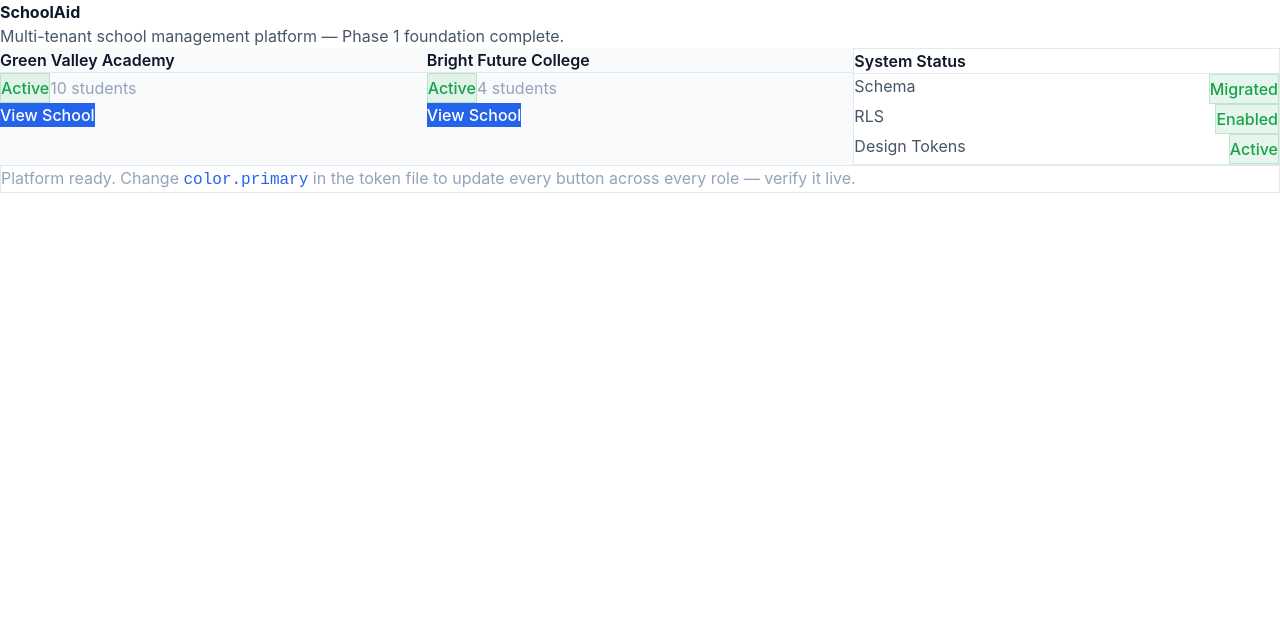
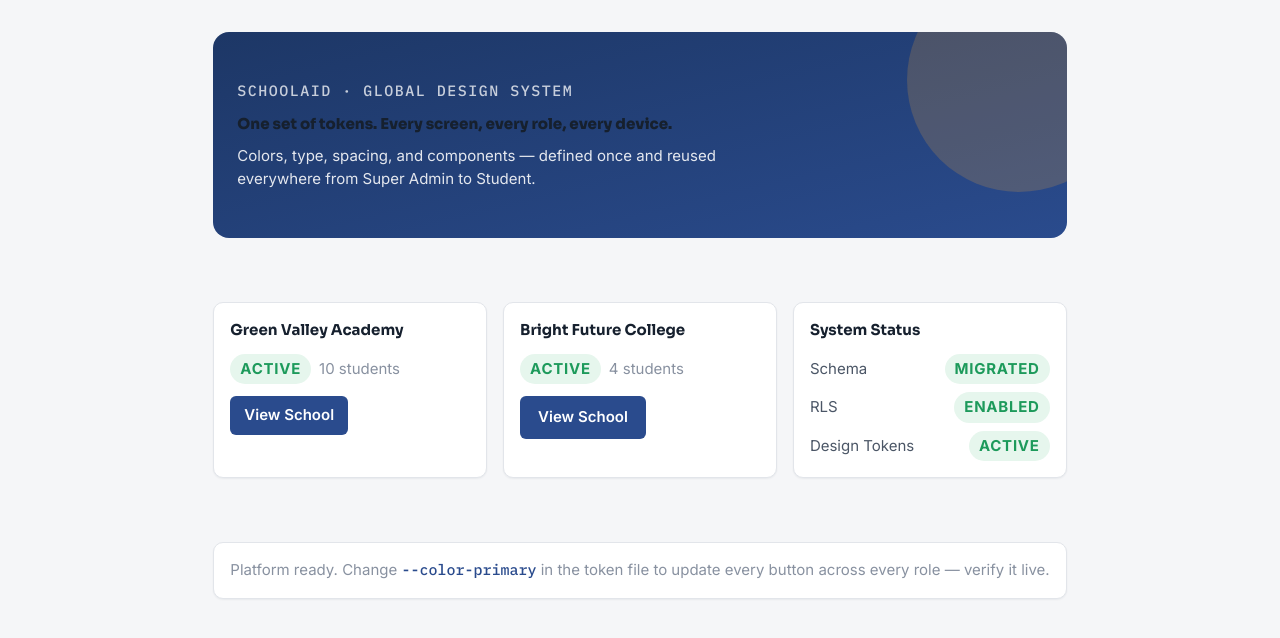
Before and after one commit to digitalgalaxy200-VibeC/Schoolaid, a Next.js app: page / in a window 1280 px wide. Shown: the top 638 px of the page. Built offline with nearby package versions, Linux system fonts and the light colour scheme.

Commit message:
Integrate full design system: new color palette, typography, spacing, and updated components

```diff
--- a/src/app/auth/login/page.tsx
+++ b/src/app/auth/login/page.tsx
@@ -3,7 +3,7 @@
 import { useState } from "react";
 import { useRouter } from "next/navigation";
 import { createClient } from "@/lib/supabase/client";
-import { Button, Input, Card, Container } from "@/components/ui";
+import { Button, Input, Card } from "@/components/ui";
 
 export default function LoginPage() {
   const [email, setEmail] = useState("");
@@ -34,10 +34,20 @@ export default function LoginPage() {
   };
 
   return (
-    <Container as="main" className="flex items-center justify-center min-h-screen">
-      <Card variant="bordered" className="w-full max-w-md">
-        <Card header={<h1 className="text-heading2 font-bold text-text-primary">SchoolAid</h1>}>
-          <form onSubmit={handleLogin} className="space-y-spacing-lg">
+    <div className="min-h-screen flex items-center justify-center bg-bg p-4">
+      <div className="w-full max-w-sm">
+        {/* Brand */}
+        <div className="text-center mb-6">
+          <h1 className="text-display font-extrabold text-primary">
+            SchoolAid
+          </h1>
+          <p className="text-small text-text-muted mt-1">
+            School Management &amp; Result Processing
+          </p>
+        </div>
+
+        <Card variant="bordered" className="shadow-md">
+          <form onSubmit={handleLogin} className="space-y-5">
             <Input
               label="Email"
               type="email"
@@ -56,7 +66,7 @@ export default function LoginPage() {
             />
 
             {error && (
-              <p className="text-body-sm text-error" role="alert">
+              <p className="text-small text-error" role="alert">
                 {error}
               </p>
             )}
@@ -67,12 +77,10 @@ export default function LoginPage() {
           </form>
         </Card>
 
-        <Card footer>
-          <p className="text-caption text-text-muted text-center">
-            Demo: superadmin@schoolaid.com / admin123
-          </p>
-        </Card>
-      </Card>
-    </Container>
+        <p className="text-caption text-text-muted text-center mt-4">
+          Demo: superadmin@schoolaid.com / admin123
+        </p>
+      </div>
+    </div>
   );
 }
--- a/src/app/globals.css
+++ b/src/app/globals.css
@@ -1,107 +1,109 @@
 @import "tailwindcss";
 
 /* ============================================================================
-   SchoolAid — Global Design System (Phase 1 / Ticket 1.7)
-   Every custom value is defined here. No raw colors/fonts/spacing in components.
-   ============================================================================
-   Usage: <div className="bg-brand-primary text-text-primary rounded-radius-md" />
+   SchoolAid — Global Design System
+   Single source of truth. Every visual value is declared here as a CSS custom
+   property. Change a value here → it updates everywhere it's referenced.
    ========================================================================= */
 
 @theme inline {
     /* ── Brand Colors ── */
-    --color-brand-primary: #2563eb;
-    --color-brand-secondary: #7c3aed;
-    --color-brand-tertiary: #0891b2;
+    --color-primary: #2a4b8d;
+    --color-primary-dark: #1d3766;
+    --color-primary-light: #e8eefa;
+    --color-accent: #f0a63a;
+    --color-accent-dark: #c9821c;
 
-    /* ── Backgrounds ── */
-    --color-bg-base: #ffffff;
-    --color-bg-surface: #f8fafc;
-    --color-bg-surface-hover: #f1f5f9;
+    /* ── Semantic ── */
+    --color-success: #1d9a5b;
+    --color-success-bg: #e6f6ed;
+    --color-error: #d64545;
+    --color-error-bg: #fceaea;
+    --color-warning: #c9821c;
+    --color-warning-bg: #fbf0de;
+    --color-info: #2a4b8d;
+    --color-info-bg: #e8eefa;
 
-    /* ── Text ── */
-    --color-text-primary: #0f172a;
-    --color-text-secondary: #475569;
-    --color-text-muted: #94a3b8;
+    /* ── Neutrals ── */
+    --color-bg: #f5f6f8;
+    --color-surface: #ffffff;
+    --color-border: #e2e5ea;
+    --color-border-strong: #c9cfd8;
+    --color-text-primary: #16202e;
+    --color-text-secondary: #4b5666;
+    --color-text-muted: #8891a0;
     --color-text-inverse: #ffffff;
 
-    /* ── Borders ── */
-    --color-border-default: #e2e8f0;
-    --color-border-light: #f1f5f9;
-    --color-border-focus: #2563eb;
-
-    /* ── Semantic ── */
-    --color-success: #16a34a;
-    --color-error: #dc2626;
-    --color-warning: #d97706;
-    --color-info: #2563eb;
-
-    /* ── Role Accents ── */
-    --color-role-super-admin: #7c3aed;
-    --color-role-school-admin: #2563eb;
-    --color-role-teacher: #0891b2;
-    --color-role-student: #16a34a;
-
-    /* ── Status ── */
-    --color-status-active: #16a34a;
-    --color-status-inactive: #94a3b8;
-    --color-status-draft: #d97706;
+    /* ── Role Accents (mapped to brand) ── */
+    --color-role-super-admin: #2a4b8d;
+    --color-role-school-admin: #2a4b8d;
+    --color-role-teacher: #f0a63a;
+    --color-role-student: #1d9a5b;
+    --color-status-active: #1d9a5b;
+    --color-status-inactive: #8891a0;
+    --color-status-draft: #c9821c;
 
     /* ── Typography ── */
-    --font-sans: "Inter", ui-sans-serif, system-ui, -apple-system, sans-serif;
-    --font-mono: "JetBrains Mono", ui-monospace, SFMono-Regular, monospace;
+    --font-display: "Sora", ui-sans-serif, system-ui, sans-serif;
+    --font-sans: "Inter", ui-sans-serif, system-ui, sans-serif;
+    --font-mono: "IBM Plex Mono", ui-monospace, SFMono-Regular, monospace;
 
-    --font-size-heading1: 2rem;
-    --font-size-heading2: 1.5rem;
-    --font-size-heading3: 1.25rem;
-    --font-size-heading4: 1.125rem;
-    --font-size-body: 1rem;
-    --font-size-body-sm: 0.875rem;
-    --font-size-caption: 0.75rem;
-    --font-size-tiny: 0.625rem;
+    --font-size-display: 34px;
+    --font-size-h1: 26px;
+    --font-size-h2: 21px;
+    --font-size-h3: 17px;
+    --font-size-body: 15px;
+    --font-size-small: 13px;
+    --font-size-caption: 11px;
 
-    /* ── Spacing ── */
-    --spacing-xs: 0.25rem;
-    --spacing-sm: 0.5rem;
-    --spacing-md: 0.75rem;
-    --spacing-lg: 1rem;
-    --spacing-xl: 1.5rem;
-    --spacing-2xl: 2rem;
-    --spacing-3xl: 2.5rem;
-    --spacing-4xl: 3rem;
-    --spacing-5xl: 4rem;
+    /* ── Spacing (4px base) ── */
+    --spacing-1: 4px;
+    --spacing-2: 8px;
+    --spacing-3: 12px;
+    --spacing-4: 16px;
+    --spacing-5: 24px;
+    --spacing-6: 32px;
+    --spacing-7: 48px;
+    --spacing-8: 64px;
 
     /* ── Border Radius ── */
-    --radius-sm: 0.25rem;
-    --radius-md: 0.5rem;
-    --radius-lg: 0.75rem;
-    --radius-xl: 1rem;
-    --radius-full: 9999px;
+    --radius-sm: 6px;
+    --radius-md: 10px;
+    --radius-lg: 16px;
+    --radius-full: 999px;
 
     /* ── Shadows ── */
-    --shadow-sm: 0 1px 2px 0 rgb(0 0 0 / 0.05);
-    --shadow-md:
-        0 4px 6px -1px rgb(0 0 0 / 0.1), 0 2px 4px -2px rgb(0 0 0 / 0.1);
-    --shadow-lg:
-        0 10px 15px -3px rgb(0 0 0 / 0.1), 0 4px 6px -4px rgb(0 0 0 / 0.1);
-    --shadow-xl:
-        0 20px 25px -5px rgb(0 0 0 / 0.1), 0 8px 10px -6px rgb(0 0 0 / 0.1);
+    --shadow-sm: 0 1px 2px rgba(22, 32, 46, 0.06);
+    --shadow-md: 0 4px 14px rgba(22, 32, 46, 0.08);
+    --shadow-lg: 0 12px 32px rgba(22, 32, 46, 0.12);
 
-    /* ── Breakpoints (mobile-first) ── */
+    /* ── Breakpoints ── */
     --breakpoint-tablet: 768px;
-    --breakpoint-desktop: 1024px;
-    --breakpoint-wide: 1280px;
+    --breakpoint-desktop: 1120px;
 }
 
 /* ── Base Styles ── */
 body {
-    background: var(--color-bg-base);
+    background: var(--color-bg);
     color: var(--color-text-primary);
     font-family: var(--font-sans);
+    font-size: var(--font-size-body);
+    line-height: 1.5;
     -webkit-font-smoothing: antialiased;
-    -moz-osx-font-smoothing: grayscale;
 }
 
-/* ── Scrollbar Styles ── */
+h1,
+h2,
+h3 {
+    font-family: var(--font-display);
+    color: var(--color-text-primary);
+}
+
+code {
+    font-family: var(--font-mono);
+}
+
+/* ── Scrollbar ── */
 ::-webkit-scrollbar {
     width: 6px;
 }
--- a/src/app/layout.tsx
+++ b/src/app/layout.tsx
@@ -1,20 +1,23 @@
 import type { Metadata } from "next";
-import { Geist, Geist_Mono } from "next/font/google";
+import { Inter, Sora } from "next/font/google";
 import "./globals.css";
 
-const geistSans = Geist({
-  variable: "--font-geist-sans",
+const sora = Sora({
   subsets: ["latin"],
+  variable: "--font-display",
+  weight: ["400", "600", "700", "800"],
 });
 
-const geistMono = Geist_Mono({
-  variable: "--font-geist-mono",
+const inter = Inter({
   subsets: ["latin"],
+  variable: "--font-sans",
+  weight: ["400", "500", "600", "700"],
 });
 
 export const metadata: Metadata = {
   title: "SchoolAid — School Management & Result Processing",
-  description: "A mobile-first, multi-tenant school management platform for African schools. Configure, enter scores, generate results, publish and download PDF report cards.",
+  description:
+    "A mobile-first, multi-tenant school management platform for African schools. Configure, enter scores, generate results, publish and download PDF report cards.",
 };
 
 export default function RootLayout({
@@ -25,8 +28,20 @@ export default function RootLayout({
   return (
     <html
       lang="en"
-      className={`${geistSans.variable} ${geistMono.variable} h-full antialiased`}
+      className={`${sora.variable} ${inter.variable} h-full antialiased`}
     >
+      <head>
+        <link rel="preconnect" href="https://fonts.googleapis.com" />
+        <link
+          rel="preconnect"
+          href="https://fonts.gstatic.com"
+          crossOrigin="anonymous"
+        />
+        <link
+          href="https://fonts.googleapis.com/css2?family=IBM+Plex+Mono:wght@500;600&display=swap"
+          rel="stylesheet"
+        />
+      </head>
       <body className="min-h-full flex flex-col">{children}</body>
     </html>
   );
--- a/src/app/page.tsx
+++ b/src/app/page.tsx
@@ -1,73 +1,80 @@
-import { Button, Card, Badge, Container, Grid } from "@/components/ui";
+import { Button, Card, Badge } from "@/components/ui";
 
 export default function Home() {
   return (
-    <Container as="main" className="py-spacing-3xl">
-      <h1 className="text-heading1 font-bold text-text-primary mb-spacing-lg">
-        SchoolAid
+    <main className="max-w-[1040px] mx-auto px-4 py-6">
+      {/* Hero */}
+      <div className="bg-gradient-to-br from-primary-dark to-primary rounded-lg px-5 py-12 mb-8 text-text-inverse relative overflow-hidden">
+        <div className="absolute -right-16 -top-16 w-56 h-56 bg-accent opacity-20 rounded-full" />
+        <span className="font-mono text-caption uppercase tracking-widest opacity-75 block mb-3">
+          SchoolAid · Global Design System
+        </span>
+        <h1 className="text-display font-extrabold leading-tight text-white max-w-[620px]">
+          One set of tokens. Every screen, every role, every device.
         </h1>
-      <p className="text-body text-text-secondary mb-spacing-xl">
-        Multi-tenant school management platform — Phase 1 foundation complete.
+        <p className="mt-3 max-w-[560px] opacity-88 text-h3">
+          Colors, type, spacing, and components — defined once and reused
+          everywhere from Super Admin to Student.
         </p>
+      </div>
 
-      <Grid cols={[1, 2, 3]} className="mb-spacing-xl">
-        <Card
-          variant="surface"
-          header={<span className="font-semibold">Green Valley Academy</span>}
-        >
-          <div className="flex items-center gap-spacing-sm mb-spacing-md">
+      {/* School Cards */}
+      <div className="grid grid-cols-1 tablet:grid-cols-2 desktop:grid-cols-3 gap-4 mb-8">
+        <Card variant="bordered" className="shadow-sm">
+          <div className="space-y-3">
+            <h3 className="text-h3 font-bold">Green Valley Academy</h3>
+            <div className="flex items-center gap-2">
               <Badge variant="success">Active</Badge>
-            <span className="text-body-sm text-text-muted">10 students</span>
+              <span className="text-small text-text-muted">10 students</span>
             </div>
             <Button size="sm" variant="primary">
               View School
             </Button>
+          </div>
         </Card>
 
-        <Card
-          variant="surface"
-          header={<span className="font-semibold">Bright Future College</span>}
-        >
-          <div className="flex items-center gap-spacing-sm mb-spacing-md">
+        <Card variant="bordered" className="shadow-sm">
+          <div className="space-y-3">
+            <h3 className="text-h3 font-bold">Bright Future College</h3>
+            <div className="flex items-center gap-2">
               <Badge variant="success">Active</Badge>
-            <span className="text-body-sm text-text-muted">4 students</span>
+              <span className="text-small text-text-muted">4 students</span>
             </div>
-          <Button size="sm" variant="primary">
-            View School
-          </Button>
+            <Button variant="primary">View School</Button>
+          </div>
         </Card>
 
-        <Card
-          variant="bordered"
-          header={<span className="font-semibold">System Status</span>}
-        >
-          <div className="space-y-spacing-sm">
-            <div className="flex justify-between">
-              <span className="text-body-sm text-text-secondary">Schema</span>
+        <Card variant="bordered" className="shadow-sm">
+          <div className="space-y-3">
+            <h3 className="text-h3 font-bold">System Status</h3>
+            <div className="space-y-2">
+              <div className="flex justify-between items-center">
+                <span className="text-small text-text-secondary">Schema</span>
                 <Badge variant="success">Migrated</Badge>
               </div>
-            <div className="flex justify-between">
-              <span className="text-body-sm text-text-secondary">RLS</span>
+              <div className="flex justify-between items-center">
+                <span className="text-small text-text-secondary">RLS</span>
                 <Badge variant="success">Enabled</Badge>
               </div>
-            <div className="flex justify-between">
-              <span className="text-body-sm text-text-secondary">
+              <div className="flex justify-between items-center">
+                <span className="text-small text-text-secondary">
                   Design Tokens
                 </span>
                 <Badge variant="success">Active</Badge>
               </div>
             </div>
+          </div>
         </Card>
-      </Grid>
+      </div>
 
-      <Card padding="md" variant="bordered">
-        <p className="text-body-sm text-text-muted">
+      {/* Footer note */}
+      <Card variant="bordered" className="shadow-sm">
+        <p className="text-small text-text-muted">
           Platform ready. Change{" "}
-          <code className="font-mono text-brand-primary">color.primary</code> in
-          the token file to update every button across every role — verify it
-          live.
+          <code className="font-mono text-primary">--color-primary</code> in the
+          token file to update every button across every role — verify it live.
         </p>
       </Card>
-    </Container>
+    </main>
   );
 }
--- a/src/components/ui/Badge.tsx
+++ b/src/components/ui/Badge.tsx
@@ -1,12 +1,7 @@
 import { type ReactNode } from "react";
 
 type BadgeVariant =
-  | "default"
-  | "success"
-  | "warning"
-  | "error"
-  | "info"
-  | "draft";
+  "default" | "success" | "warning" | "error" | "info" | "draft";
 
 interface BadgeProps {
   variant?: BadgeVariant;
@@ -15,12 +10,12 @@ interface BadgeProps {
 }
 
 const variantStyles: Record<BadgeVariant, string> = {
-  default: "bg-bg-surface text-text-secondary border border-border-default",
-  success: "bg-success/10 text-success border border-success/20",
-  warning: "bg-warning/10 text-warning border border-warning/20",
-  error: "bg-error/10 text-error border border-error/20",
-  info: "bg-info/10 text-info border border-info/20",
-  draft: "bg-status-draft/10 text-status-draft border border-status-draft/20",
+  default: "bg-border text-text-secondary",
+  success: "bg-success-bg text-success",
+  warning: "bg-warning-bg text-warning",
+  error: "bg-error-bg text-error",
+  info: "bg-info-bg text-info",
+  draft: "bg-warning-bg text-warning",
 };
 
 export function Badge({
@@ -31,9 +26,9 @@ export function Badge({
   return (
     <span
       className={`
-        inline-flex items-center gap-spacing-xs
-        px-spacing-sm py-0.5 text-caption font-medium
-        rounded-radius-full
+        inline-flex items-center gap-1
+        px-[10px] py-[4px] text-caption font-bold
+        rounded-full uppercase tracking-wider
         ${variantStyles[variant]}
         ${className}
       `}
--- a/src/components/ui/Button.tsx
+++ b/src/components/ui/Button.tsx
@@ -2,7 +2,8 @@
 
 import { type ButtonHTMLAttributes, type ReactNode } from "react";
 
-type ButtonVariant = "primary" | "secondary" | "danger" | "ghost" | "outline";
+type ButtonVariant = "primary" | "accent" | "danger" | "secondary" | "ghost";
+
 type ButtonSize = "sm" | "md" | "lg";
 
 interface ButtonProps extends ButtonHTMLAttributes<HTMLButtonElement> {
@@ -15,21 +16,21 @@ interface ButtonProps extends ButtonHTMLAttributes<HTMLButtonElement> {
 
 const variantStyles: Record<ButtonVariant, string> = {
   primary:
-    "bg-brand-primary text-text-inverse hover:brightness-110 active:brightness-95",
+    "bg-primary text-text-inverse hover:bg-primary-dark focus-visible:ring-2 focus-visible:ring-primary focus-visible:ring-offset-2",
+  accent:
+    "bg-accent text-[#3A2607] hover:bg-accent-dark hover:text-white focus-visible:ring-2 focus-visible:ring-accent focus-visible:ring-offset-2",
+  danger:
+    "bg-error text-text-inverse hover:brightness-90 focus-visible:ring-2 focus-visible:ring-error focus-visible:ring-offset-2",
   secondary:
-    "bg-brand-secondary text-text-inverse hover:brightness-110 active:brightness-95",
-  danger:
-    "bg-error text-text-inverse hover:brightness-110 active:brightness-95",
+    "bg-surface text-primary border border-primary hover:bg-primary-light focus-visible:ring-2 focus-visible:ring-primary focus-visible:ring-offset-2",
   ghost:
-    "bg-transparent text-text-primary hover:bg-bg-surface-hover active:bg-bg-surface",
-  outline:
-    "bg-transparent text-brand-primary border border-brand-primary hover:bg-brand-primary/5 active:bg-brand-primary/10",
+    "bg-transparent text-text-secondary hover:bg-border focus-visible:ring-2 focus-visible:ring-primary focus-visible:ring-offset-2",
 };
 
 const sizeStyles: Record<ButtonSize, string> = {
-  sm: "px-spacing-sm py-spacing-xs text-body-sm",
-  md: "px-spacing-lg py-spacing-sm text-body",
-  lg: "px-spacing-xl py-spacing-md text-heading4",
+  sm: "px-[14px] py-[8px] text-caption",
+  md: "px-[18px] py-[10px] text-small",
+  lg: "px-5 py-3 text-body",
 };
 
 export function Button({
@@ -46,13 +47,13 @@ export function Button({
   return (
     <button
       className={`
-        inline-flex items-center justify-center gap-spacing-sm
-        font-medium rounded-radius-md transition-all duration-150
-        focus:outline-none focus:ring-2 focus:ring-border-focus focus:ring-offset-2
-        disabled:opacity-50 disabled:cursor-not-allowed
+        inline-flex items-center justify-center gap-2
+        font-semibold rounded-sm
+        transition-all duration-150 ease-out
+        ${sizeStyles[size]}
+        disabled:bg-border disabled:text-text-muted disabled:cursor-not-allowed
         cursor-pointer select-none
         ${variantStyles[variant]}
-        ${sizeStyles[size]}
         ${fullWidth ? "w-full" : ""}
         ${className}
       `}
--- a/src/components/ui/Card.tsx
+++ b/src/components/ui/Card.tsx
@@ -9,15 +9,15 @@ interface CardProps extends HTMLAttributes<HTMLDivElement> {
 
 const paddingStyles = {
   none: "",
-  sm: "p-spacing-md",
-  md: "p-spacing-lg",
-  lg: "p-spacing-xl",
+  sm: "p-3",
+  md: "p-4",
+  lg: "p-5",
 };
 
 const variantStyles = {
-  default: "bg-bg-base shadow-sm",
-  surface: "bg-bg-surface",
-  bordered: "bg-bg-base border border-border-default",
+  default: "bg-surface shadow-sm",
+  surface: "bg-surface",
+  bordered: "bg-surface border border-border",
 };
 
 export function Card({
@@ -32,22 +32,26 @@ export function Card({
   return (
     <div
       className={`
-        rounded-radius-lg
+        rounded-md
         ${variantStyles[variant]}
         ${className}
       `}
       {...props}
     >
       {header && (
-        <div className={`${paddingStyles[padding]} border-b border-border-default`}>
+        <div className={`${paddingStyles[padding]} border-b border-border`}>
           {header}
         </div>
       )}
-      <div className={header || footer ? paddingStyles[padding] : paddingStyles[padding]}>
+      <div
+        className={
+          header || footer ? paddingStyles[padding] : paddingStyles[padding]
+        }
+      >
         {children}
       </div>
       {footer && (
-        <div className={`${paddingStyles[padding]} border-t border-border-default`}>
+        <div className={`${paddingStyles[padding]} border-t border-border`}>
           {footer}
         </div>
       )}
--- a/src/lib/design-tokens/tokens.ts
+++ b/src/lib/design-tokens/tokens.ts
@@ -1,5 +1,5 @@
 // ============================================================================
-// SchoolAid — Design Token System (Ticket 1.7)
+// SchoolAid — Design Token System
 // Single source of truth for every visual value in the platform.
 // RULE: Never hardcode a color, font, spacing, radius, or shadow value.
 //        Always reference or add a token here.
@@ -8,109 +8,103 @@
 // ─── Color Palette ──────────────────────────────────────────────────────────
 export const color = {
   // Brand
-  primary: "#2563EB", // Blue-600 — buttons, headers, links
-  secondary: "#7C3AED", // Violet-600 — secondary actions, accents
-  tertiary: "#0891B2", // Cyan-600 — tertiary highlights
+  primary: "#2A4B8D", // Cobalt — primary actions, links, focus
+  primaryDark: "#1D3766",
+  primaryLight: "#E8EEFA",
+  accent: "#F0A63A", // Sunrise amber — highlights, secondary CTAs
+  accentDark: "#C9821C",
 
-  // Backgrounds
-  background: "#FFFFFF",
-  surface: "#F8FAFC", // Slate-50 — card/panel backgrounds
-  surfaceHover: "#F1F5F9", // Slate-100
+  // Semantic
+  success: "#1D9A5B",
+  successBg: "#E6F6ED",
+  error: "#D64545",
+  errorBg: "#FCEAEA",
+  warning: "#C9821C",
+  warningBg: "#FBF0DE",
+  info: "#2A4B8D",
+  infoBg: "#E8EEFA",
 
-  // Text
-  textPrimary: "#0F172A", // Slate-900
-  textSecondary: "#475569", // Slate-600
-  textMuted: "#94A3B8", // Slate-400
+  // Neutrals
+  background: "#F5F6F8",
+  surface: "#FFFFFF",
+  border: "#E2E5EA",
+  borderStrong: "#C9CFD8",
+  textPrimary: "#16202E",
+  textSecondary: "#4B5666",
+  textMuted: "#8891A0",
   textInverse: "#FFFFFF",
 
-  // Borders
-  border: "#E2E8F0", // Slate-200
-  borderLight: "#F1F5F9", // Slate-100
-  borderFocus: "#2563EB", // Blue-600
-
-  // Semantic
-  success: "#16A34A", // Green-600
-  error: "#DC2626", // Red-600
-  warning: "#D97706", // Amber-600
-  info: "#2563EB", // Blue-600
-
-  // Role-specific accents
-  roleSuperAdmin: "#7C3AED", // Violet
-  roleSchoolAdmin: "#2563EB", // Blue
-  roleTeacher: "#0891B2", // Cyan
-  roleStudent: "#16A34A", // Green
+  // Role accents
+  roleSuperAdmin: "#2A4B8D",
+  roleSchoolAdmin: "#2A4B8D",
+  roleTeacher: "#F0A63A",
+  roleStudent: "#1D9A5B",
 
   // Status
-  statusActive: "#16A34A",
-  statusInactive: "#94A3B8",
-  statusDraft: "#D97706",
+  statusActive: "#1D9A5B",
+  statusInactive: "#8891A0",
+  statusDraft: "#C9821C",
 } as const;
 
 // ─── Typography ─────────────────────────────────────────────────────────────
 export const font = {
   family: {
-    sans: "'Inter', ui-sans-serif, system-ui, -apple-system, sans-serif",
-    mono: "'JetBrains Mono', ui-monospace, SFMono-Regular, monospace",
+    display: "'Sora', ui-sans-serif, system-ui, sans-serif",
+    sans: "'Inter', ui-sans-serif, system-ui, sans-serif",
+    mono: "'IBM Plex Mono', ui-monospace, SFMono-Regular, monospace",
   },
   size: {
-    heading1: "2rem", // 32px
-    heading2: "1.5rem", // 24px
-    heading3: "1.25rem", // 20px
-    heading4: "1.125rem", // 18px
-    body: "1rem", // 16px — base
-    bodySmall: "0.875rem", // 14px
-    caption: "0.75rem", // 12px
-    tiny: "0.625rem", // 10px
+    display: "34px",
+    h1: "26px",
+    h2: "21px",
+    h3: "17px",
+    body: "15px",
+    small: "13px",
+    caption: "11px",
   },
   weight: {
     regular: 400,
     medium: 500,
     semibold: 600,
     bold: 700,
+    extrabold: 800,
   },
   lineHeight: {
     tight: 1.2,
     normal: 1.5,
-    relaxed: 1.75,
   },
 } as const;
 
-// ─── Spacing Scale ──────────────────────────────────────────────────────────
-// Step scale: 4 → 8 → 12 → 16 → 20 → 24 → 32 → 40 → 48 → 64
+// ─── Spacing Scale (4px base) ──────────────────────────────────────────────
 export const spacing = {
-  xs: "0.25rem", // 4px
-  sm: "0.5rem", // 8px
-  md: "0.75rem", // 12px
-  lg: "1rem", // 16px
-  xl: "1.5rem", // 24px
-  "2xl": "2rem", // 32px
-  "3xl": "2.5rem", // 40px
-  "4xl": "3rem", // 48px
-  "5xl": "4rem", // 64px
+  "1": "4px",
+  "2": "8px",
+  "3": "12px",
+  "4": "16px",
+  "5": "24px",
+  "6": "32px",
+  "7": "48px",
+  "8": "64px",
 } as const;
 
 // ─── Border Radius ──────────────────────────────────────────────────────────
 export const radius = {
-  none: "0",
-  sm: "0.25rem", // 4px
-  md: "0.5rem", // 8px
-  lg: "0.75rem", // 12px
-  xl: "1rem", // 16px
+  sm: "6px",
+  md: "10px",
+  lg: "16px",
   full: "9999px",
 } as const;
 
 // ─── Shadows ────────────────────────────────────────────────────────────────
 export const shadow = {
-  sm: "0 1px 2px 0 rgb(0 0 0 / 0.05)",
-  md: "0 4px 6px -1px rgb(0 0 0 / 0.1), 0 2px 4px -2px rgb(0 0 0 / 0.1)",
-  lg: "0 10px 15px -3px rgb(0 0 0 / 0.1), 0 4px 6px -4px rgb(0 0 0 / 0.1)",
-  xl: "0 20px 25px -5px rgb(0 0 0 / 0.1), 0 8px 10px -6px rgb(0 0 0 / 0.1)",
+  sm: "0 1px 2px rgba(22, 32, 46, 0.06)",
+  md: "0 4px 14px rgba(22, 32, 46, 0.08)",
+  lg: "0 12px 32px rgba(22, 32, 46, 0.12)",
 } as const;
 
-// ─── Breakpoints (Ticket 1.9 — Mobile-First) ────────────────────────────────
+// ─── Breakpoints ────────────────────────────────────────────────────────────
 export const breakpoint = {
-  mobile: "0px", // default — mobile-first
+  mobile: "0px",
   tablet: "768px",
-  desktop: "1024px",
-  wide: "1280px",
+  desktop: "1120px",
 } as const;
```
Also changed, not shown: src/components/ui/Input.tsx (+15 -12 lines). Lines whose indentation alone changed are shown as unchanged.
